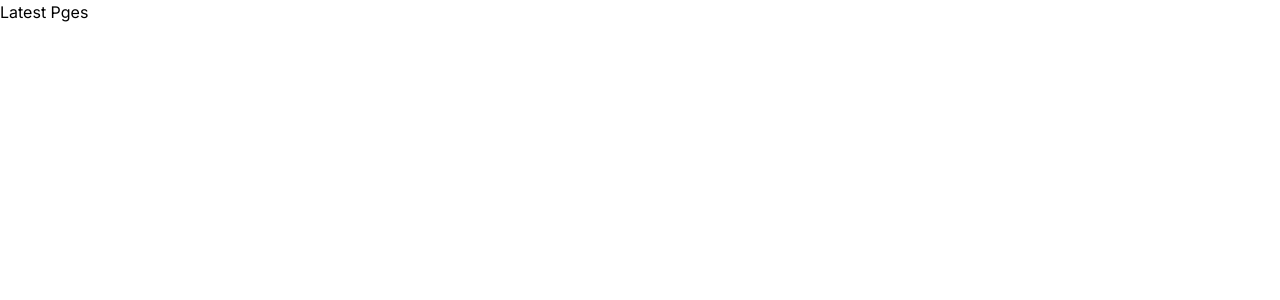
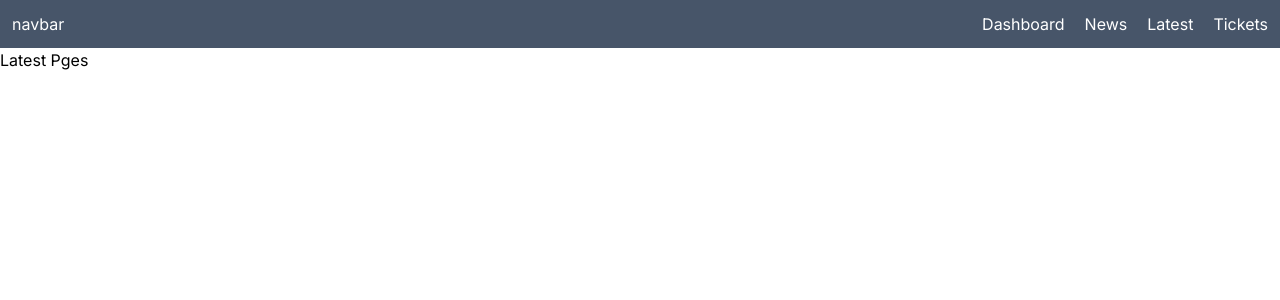
Before and after one commit to bienfrancis/learn-nextjs, a Next.js app: page /news/latest in a window 1280 px wide. Shown: the top 300 px of the page. Built offline with nearby package versions, Linux system fonts and the light colour scheme.

Commit message:
layoutAndLinks

```diff
--- /dev/null
+++ b/app/components/Navbar.jsx
@@ -0,0 +1,17 @@
+import Link from "next/link";
+
+const Navbar = () => {
+  return (
+    <nav className="flex gap-2 bg-slate-600 justify-between text-white p-3">
+      <h3>navbar</h3>
+      <div className="flex gap-5">
+        <Link href="/">Dashboard</Link>
+        <Link href="/news">News</Link>
+        <Link href="/news/latest">Latest</Link>
+        <Link href="/tickets">Tickets</Link>
+      </div>
+    </nav>
+  );
+};
+
+export default Navbar;
--- a/app/layout.jsx
+++ b/app/layout.jsx
@@ -1,17 +1,23 @@
-import './globals.css'
-import { Inter } from 'next/font/google'
+import "./globals.css";
+import { Inter } from "next/font/google";
 
-const inter = Inter({ subsets: ['latin'] })
+//components
+import Navbar from "./components/Navbar";
+
+const inter = Inter({ subsets: ["latin"] });
 
 export const metadata = {
-  title: 'Create Next App',
-  description: 'Generated by create next app',
-}
+  title: "Create Next App",
+  description: "Generated by create next app",
+};
 
 export default function RootLayout({ children }) {
   return (
     <html lang="en">
-      <body className={inter.className}>{children}</body>
+      <body className={inter.className}>
+        <Navbar />
+        {children}
+      </body>
     </html>
-  )
+  );
 }
```
